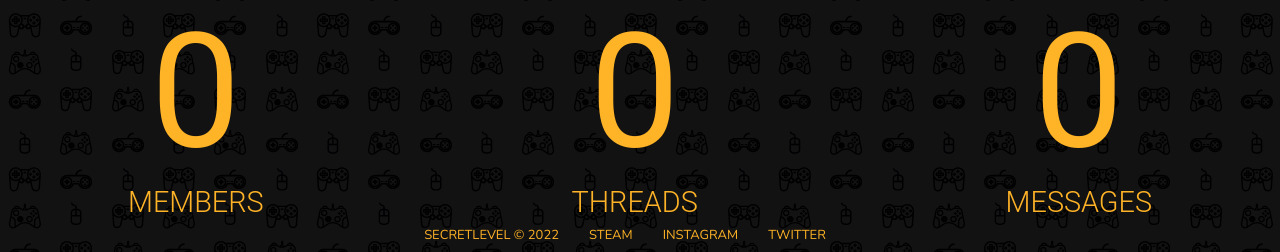
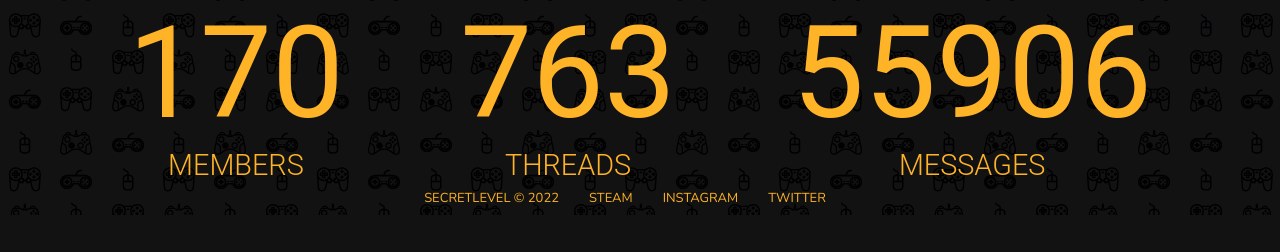
Before and after one commit to Gile987/responsive-practice, a website: page about.html in a window 1280 px wide. Shown: the part 802-1054 px from the top of the page. After the commit the page ends 1017 px from the top, so only its background shows below. Drawn offline with nearby package versions, Linux system fonts and the light colour scheme.

Commit message:
Add a script that updates the counter up to the number set in data-target

```diff
--- a/js/script.js
+++ b/js/script.js
@@ -1,6 +1,7 @@
 const button = document.getElementById('menu-btn');
 const overlay = document.getElementById('overlay');
 const menu = document.getElementById('mobile-menu');
+const counters = document.querySelectorAll('.counter');
 
 button.addEventListener('click', () => {
   button.classList.toggle('open');
@@ -8,3 +9,27 @@ button.addEventListener('click', () => {
   document.body.classList.toggle('stop-scrolling');
   menu.classList.toggle('show-menu');
 });
+
+const countUp = () => {
+  counters.forEach(counter => {
+    counter.innerText = '0';
+
+    const updateCount = () => {
+      const target = +counter.getAttribute('data-target');
+      const start = +counter.innerText;
+      const step = target / 100;
+      const end = target;
+
+      if (start < end) {
+        counter.innerText = Math.ceil(start + step);
+        setTimeout(updateCount, 1);
+      } else {
+        counter.innerText = target;
+      };
+    };
+
+    updateCount();
+  });
+}
+
+countUp();
--- a/styles/scss/main.scss
+++ b/styles/scss/main.scss
@@ -327,7 +327,7 @@ footer {
     font-family: 'Roboto', sans-serif;
 
     span {
-      font-size: 10rem;
+      font-size: 8rem;
     }
 
     h4 {
```
Also changed, not shown: styles/css/main.css, styles/css/main.min.css, 2 other files.
